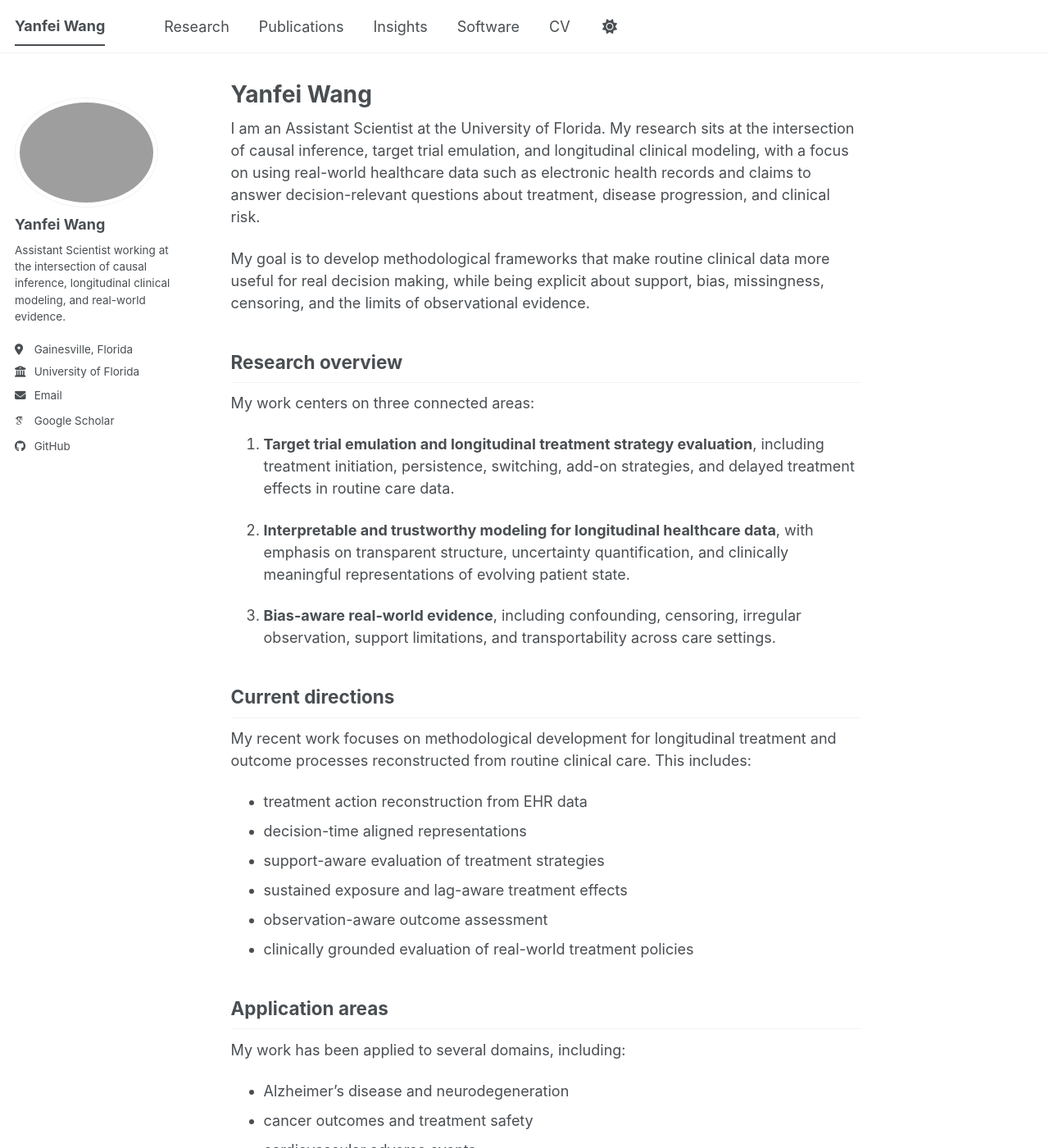
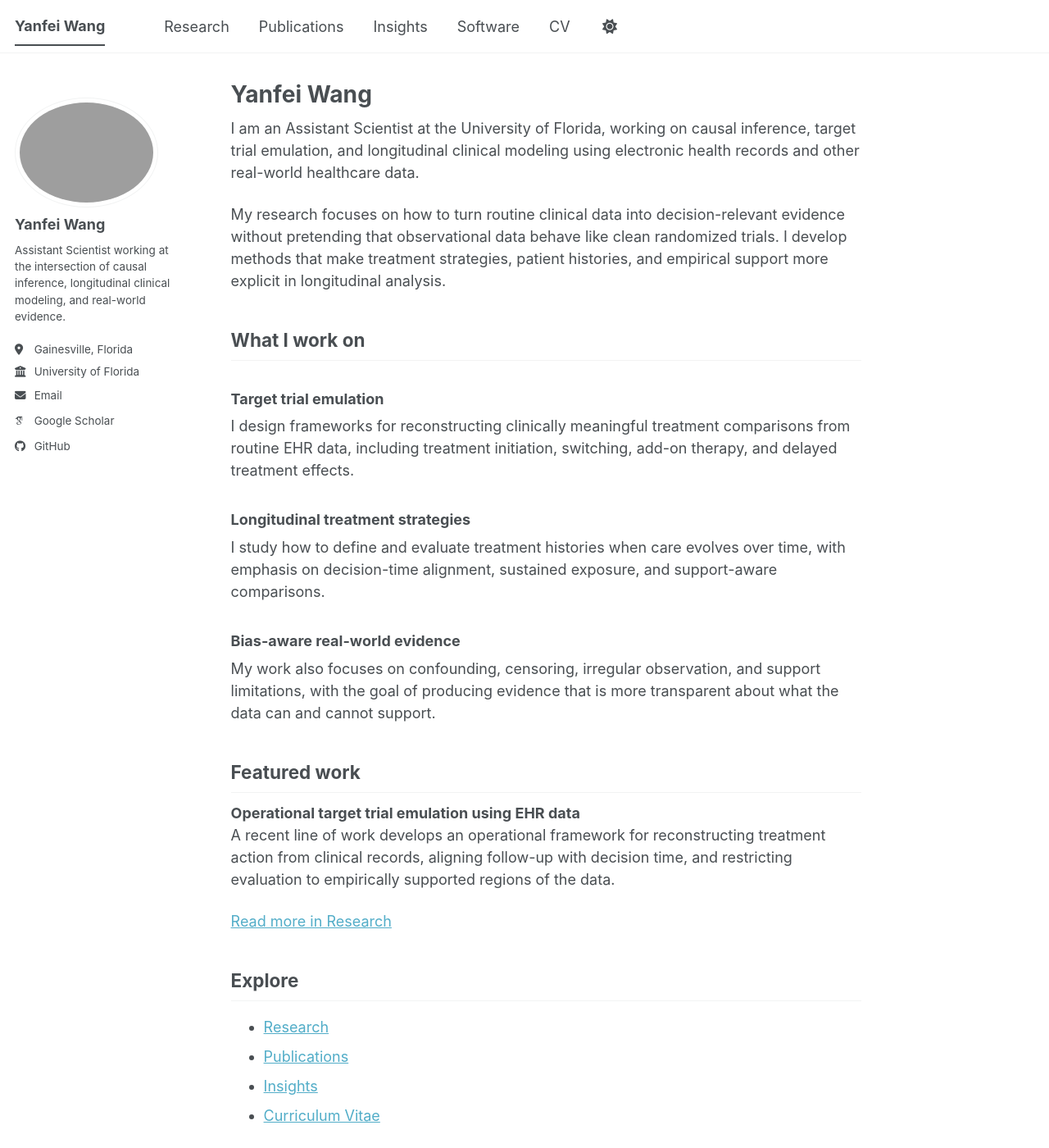
Before and after one commit to yanfei-hub/yanfei-hub.github.io, a Jekyll site: the page built from _pages/about.md, in a window 1280 px wide and 1400 px high. Shown: the whole window at 82% size. Built offline with Jekyll 4.4.1, drawn with Linux system fonts in a browser that asks for light colours; some web fonts are replaced; a script bundle is joined from its source files by our own code; library files that are not in the unit come from our copies; some of the changed text lies outside the part shown.

Commit message:
Update about.md

```diff
--- a/_pages/about.md
+++ b/_pages/about.md
@@ -7,47 +7,37 @@ redirect_from:
   - /about.html
 ---
 
-I am an Assistant Scientist at the University of Florida. My research sits at the intersection of causal inference, target trial emulation, and longitudinal clinical modeling, with a focus on using real-world healthcare data such as electronic health records and claims to answer decision-relevant questions about treatment, disease progression, and clinical risk.
+I am an Assistant Scientist at the University of Florida, working on causal inference, target trial emulation, and longitudinal clinical modeling using electronic health records and other real-world healthcare data.
 
-My goal is to develop methodological frameworks that make routine clinical data more useful for real decision making, while being explicit about support, bias, missingness, censoring, and the limits of observational evidence.
+My research focuses on how to turn routine clinical data into decision-relevant evidence without pretending that observational data behave like clean randomized trials. I develop methods that make treatment strategies, patient histories, and empirical support more explicit in longitudinal analysis.
 
-## Research overview
+## What I work on
 
-My work centers on three connected areas:
+### Target trial emulation
+I design frameworks for reconstructing clinically meaningful treatment comparisons from routine EHR data, including treatment initiation, switching, add-on therapy, and delayed treatment effects.
 
-1. **Target trial emulation and longitudinal treatment strategy evaluation**, including treatment initiation, persistence, switching, add-on strategies, and delayed treatment effects in routine care data.
+### Longitudinal treatment strategies
+I study how to define and evaluate treatment histories when care evolves over time, with emphasis on decision-time alignment, sustained exposure, and support-aware comparisons.
 
-2. **Interpretable and trustworthy modeling for longitudinal healthcare data**, with emphasis on transparent structure, uncertainty quantification, and clinically meaningful representations of evolving patient state.
+### Bias-aware real-world evidence
+My work also focuses on confounding, censoring, irregular observation, and support limitations, with the goal of producing evidence that is more transparent about what the data can and cannot support.
 
-3. **Bias-aware real-world evidence**, including confounding, censoring, irregular observation, support limitations, and transportability across care settings.
+## Featured work
 
-## Current directions
+**Operational target trial emulation using EHR data**
+A recent line of work develops an operational framework for reconstructing treatment action from clinical records, aligning follow-up with decision time, and restricting evaluation to empirically supported regions of the data.
 
-My recent work focuses on methodological development for longitudinal treatment and outcome processes reconstructed from routine clinical care. This includes:
+[Read more in Research](/research/)
 
-- treatment action reconstruction from EHR data
-- decision-time aligned representations
-- support-aware evaluation of treatment strategies
-- sustained exposure and lag-aware treatment effects
-- observation-aware outcome assessment
-- clinically grounded evaluation of real-world treatment policies
+## Explore
 
-## Application areas
-
-My work has been applied to several domains, including:
-
-- Alzheimer's disease and neurodegeneration
-- cancer outcomes and treatment safety
-- cardiovascular adverse events
-- chronic disease progression
-- drug repurposing using longitudinal clinical data
+- [Research](/research/)
+- [Publications](/publications/)
+- [Insights](/insights/)
+- [Curriculum Vitae](/files/Yanfei_Wang_CV.pdf)
 
 ## Links
 
-- [Research](/research/)
-- [Publications](/publications/)
-- [Software](/software/)
 - [Google Scholar](https://scholar.google.com/citations?user=gF1N-WgAAAAJ&hl=en)
 - [GitHub](https://github.com/yanfei-hub)
-- [Curriculum Vitae](/files/Yanfei_Wang_CV.pdf)
 - Email: [yanfeiwang29@gmail.com](mailto:yanfeiwang29@gmail.com)
```
